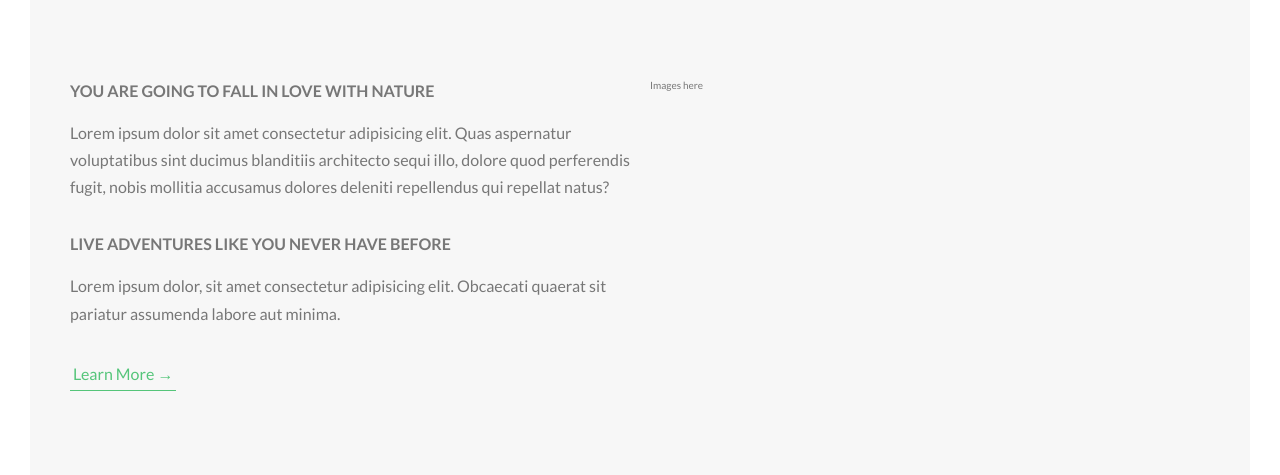
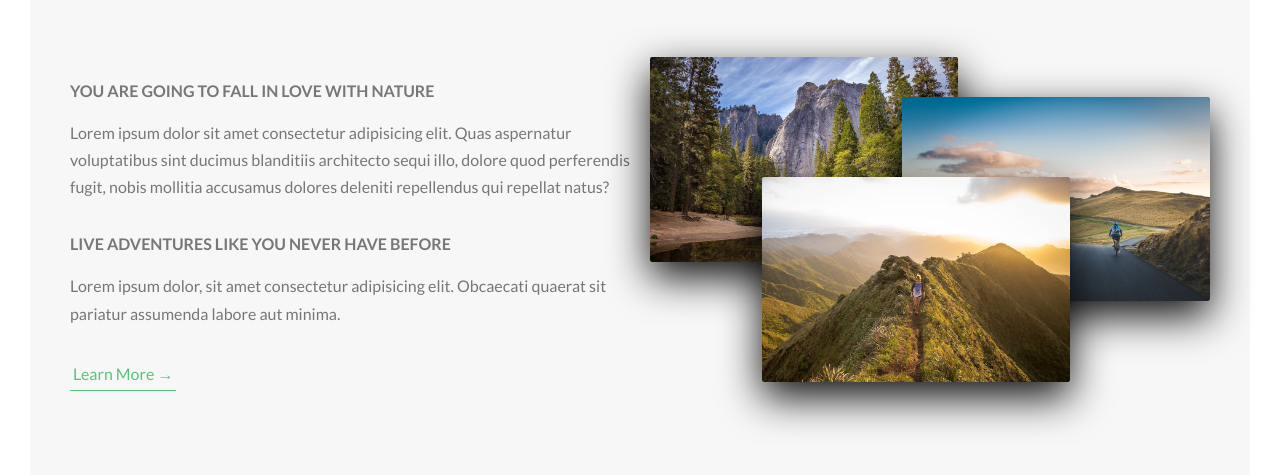
Before and after one commit to fakhrulalamyamin/natours-yamin, a website: page index.html in a window 1280 px wide. Shown: the part 943-1418 px from the top of the page. Drawn offline with Linux system fonts and the light colour scheme.

Commit message:
photo composition made

```diff
--- a/index.html
+++ b/index.html
@@ -50,7 +50,11 @@
                         <a href="#" class="btn-text">Learn More &rarr;</a>
                     </div>
                     <div class="col-1-of-2">
-                        Images here
+                        <div class="composition">
+                            <img src="img/nat-1-large.jpg" alt="Photo 1" class="composition__photo composition__photo--p1">
+                            <img src="img/nat-2-large.jpg" alt="Photo 2" class="composition__photo composition__photo--p2">
+                            <img src="img/nat-3-large.jpg" alt="Photo 3" class="composition__photo composition__photo--p3">
+                        </div>
                     </div>
                 </div>
             </section>
--- /dev/null
+++ b/sass/components/_composition.scss
@@ -0,0 +1,39 @@
+.composition {
+    position: relative;
+
+    &__photo {
+        width: 55%;
+        box-shadow: 0 1.5rem 4rem rgba($color-black, .95);
+        border-radius: 2px;
+        position: absolute;
+        z-index: 10;
+        transition: all .2s;
+        outline-offset: 2rem;
+
+        &--p1 {
+            left: 0;
+            top: -2rem;
+        }
+
+        &--p2 {
+            right: 0;
+            top: 2rem;
+        }
+
+        &--p3 {
+            left: 20%;
+            top: 10rem;
+        }
+
+        &:hover {
+            outline: 2rem solid $color-primary;
+            transform: scale(1.05);
+            z-index: 20;
+            box-shadow: 0 2.5rem 4rem rgba($color-black, .5);
+        }
+    }
+
+    &:hover &__photo:not(:hover) {
+        transform: scale(.95);
+    }
+}
--- a/sass/main.scss
+++ b/sass/main.scss
@@ -8,6 +8,7 @@
 @import "base/utilities";
 
 @import "components/button";
+@import "components/composition";
 
 @import "layout/grid";
 @import "layout/header";
```
Also changed, not shown: css/style.css.
